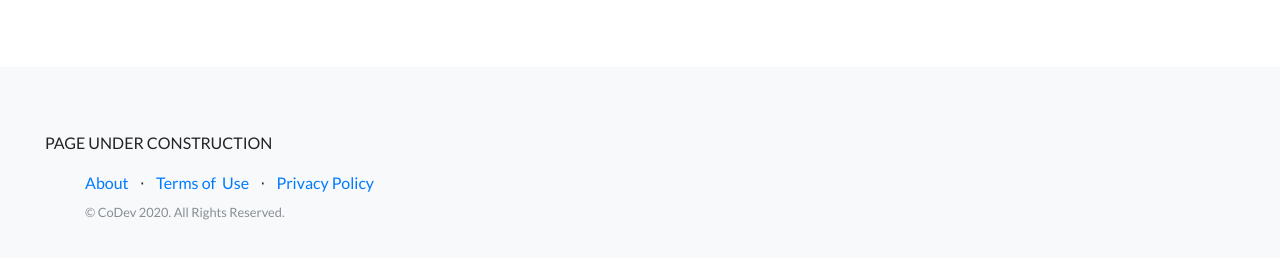
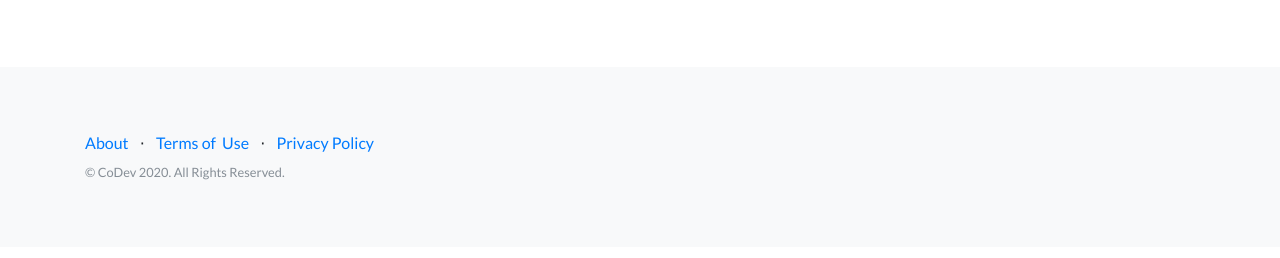
Before and after one commit to SWEngGroup4/scranplan-web, a plain HTML site: page about.html in a window 1280 px wide. Shown: the part 780-1038 px from the top of the page. Drawn offline with Linux system fonts and the light colour scheme; files whose address does not match are found by name.

Commit message:
Removed weird page under construction thing

```diff
--- a/about.html
+++ b/about.html
@@ -82,7 +82,6 @@
         </div>
     </div>
     <footer class="footer bg-light">
-        <p style="padding-left: 45px;">PAGE UNDER CONSTRUCTION</p>
         <div class="container">
             <div class="row">
                 <div class="col-lg-6 my-auto h-100 text-center text-lg-left">
```
Also changed, not shown: developers.html (+0 -1 lines), downloads.html (+0 -1 lines), index.html (+0 -1 lines).
